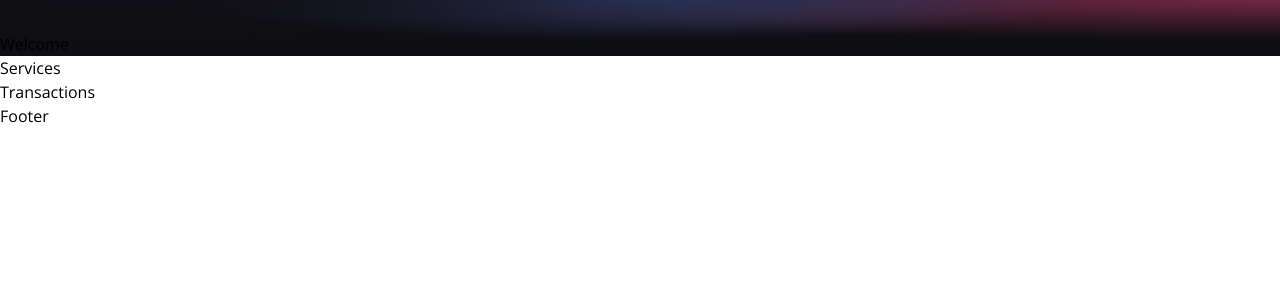
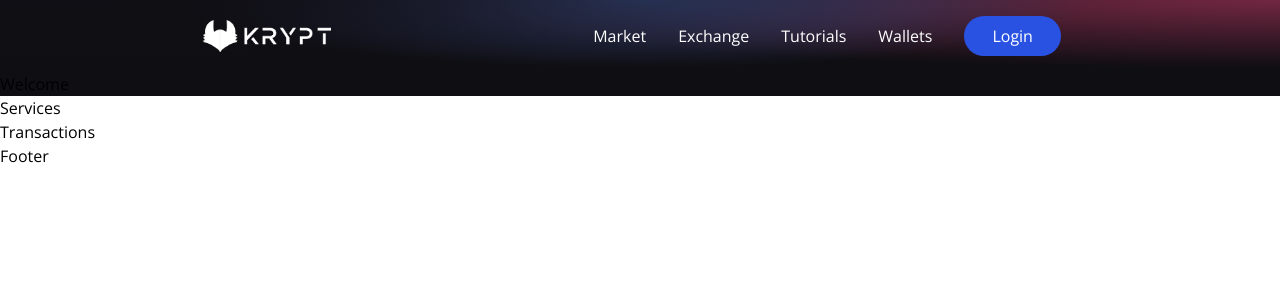
Before and after one commit to ecemozturkk/web3.0, a React (Vite) app in the folder client/: page / in a window 1280 px wide. Shown: the top 300 px of the page. Built offline with nearby package versions, Linux system fonts and the light colour scheme.

Commit message:
navbar oluşturuldu

```diff
--- a/client/package.json
+++ b/client/package.json
@@ -9,8 +9,10 @@
     "preview": "vite preview"
   },
   "dependencies": {
+    "ethers": "^5.7.1",
     "react": "^18.2.0",
-    "react-dom": "^18.2.0"
+    "react-dom": "^18.2.0",
+    "react-icons": "^4.6.0"
   },
   "devDependencies": {
     "@types/react": "^18.0.17",
--- a/client/src/components/Navbar.jsx
+++ b/client/src/components/Navbar.jsx
@@ -1,12 +1,50 @@
-//import {HiMenuAlt4} from 'react-icons/hi';
-//import {AiOutlineClose} from 'react-icons/ai';
-import logo from '../../images/logo.png';
+import React from "react";
+import { HiMenuAlt4 } from "react-icons/hi";
+import { AiOutlineClose } from "react-icons/ai";
+
+import logo from "../../images/logo.png";
+
+const NavBarItem = ({ title, classprops }) => (
+  <li className={`mx-4 cursor-pointer ${classprops}`}>{title}</li>
+);
+
 const Navbar = () => {
-    return (
-        <nav className='w-full flex md:justify-center justify-between items-center p-4'>
+  const [toggleMenu, setToggleMenu] = React.useState(false);
 
-        </nav>
-    );
-}
+  return (
+    <nav className="w-full flex md:justify-center justify-between items-center p-4">
+      <div className="md:flex-[0.5] flex-initial justify-center items-center">
+        <img src={logo} alt="logo" className="w-32 cursor-pointer" />
+      </div>
+      <ul className="text-white md:flex hidden list-none flex-row justify-between items-center flex-initial">
+        {["Market", "Exchange", "Tutorials", "Wallets"].map((item, index) => (
+          <NavBarItem key={item + index} title={item} />
+        ))}
+        <li className="bg-[#2952e3] py-2 px-7 mx-4 rounded-full cursor-pointer hover:bg-[#2546bd]">
+          Login
+        </li>
+      </ul>
+      <div className="flex relative">
+        {!toggleMenu && (
+          <HiMenuAlt4 fontSize={28} className="text-white md:hidden cursor-pointer" onClick={() => setToggleMenu(true)} />
+        )}
+        {toggleMenu && (
+          <AiOutlineClose fontSize={28} className="text-white md:hidden cursor-pointer" onClick={() => setToggleMenu(false)} />
+        )}
+        {toggleMenu && (
+          <ul
+            className="z-10 fixed -top-0 -right-2 p-3 w-[70vw] h-screen shadow-2xl md:hidden list-none
+            flex flex-col justify-start items-end rounded-md blue-glassmorphism text-white animate-slide-in"
+          >
+            <li className="text-xl w-full my-2"><AiOutlineClose onClick={() => setToggleMenu(false)} /></li>
+            {["Market", "Exchange", "Tutorials", "Wallets"].map(
+              (item, index) => <NavBarItem key={item + index} title={item} classprops="my-2 text-lg" />,
+            )}
+          </ul>
+        )}
+      </div>
+    </nav>
+  );
+};
 
 export default Navbar;
```
Also changed, not shown: 1 other file (tests, documents, lock files or other folders).
